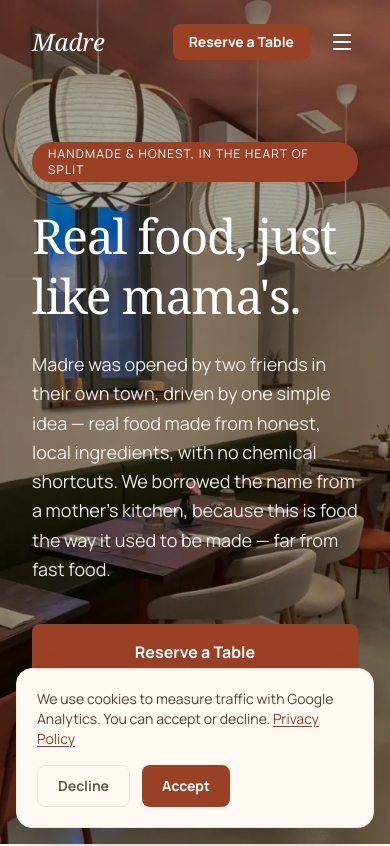
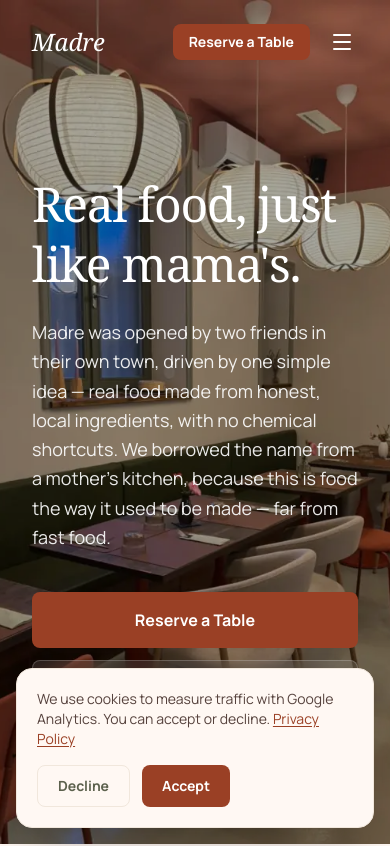
Before and after one commit to FilipIvic/madre, a React (Vite) app: page / in a window 390 px wide. Shown: the top 846 px of the page. Built offline with nearby package versions, Linux system fonts and the light colour scheme.

Commit message:
Hide hero badge on mobile
Co-Authored-By: Claude Opus 5 <noreply@anthropic.com>

```diff
--- a/src/App.tsx
+++ b/src/App.tsx
@@ -276,7 +276,7 @@ const Hero = () => {
           // in from opacity 0 made Google measure it only after JavaScript loaded.
           className="max-w-2xl"
         >
-          <span className="inline-block font-body text-primary-foreground bg-primary px-4 py-1 rounded-full text-xs uppercase tracking-widest mb-6">
+          <span className="hidden md:inline-block font-body text-primary-foreground bg-primary px-4 py-1 rounded-full text-xs uppercase tracking-widest mb-6">
             {t("hero.badge")}
           </span>
           <h1 className="font-headline text-5xl sm:text-6xl md:text-8xl text-white mb-6 leading-tight tracking-tight">
```
